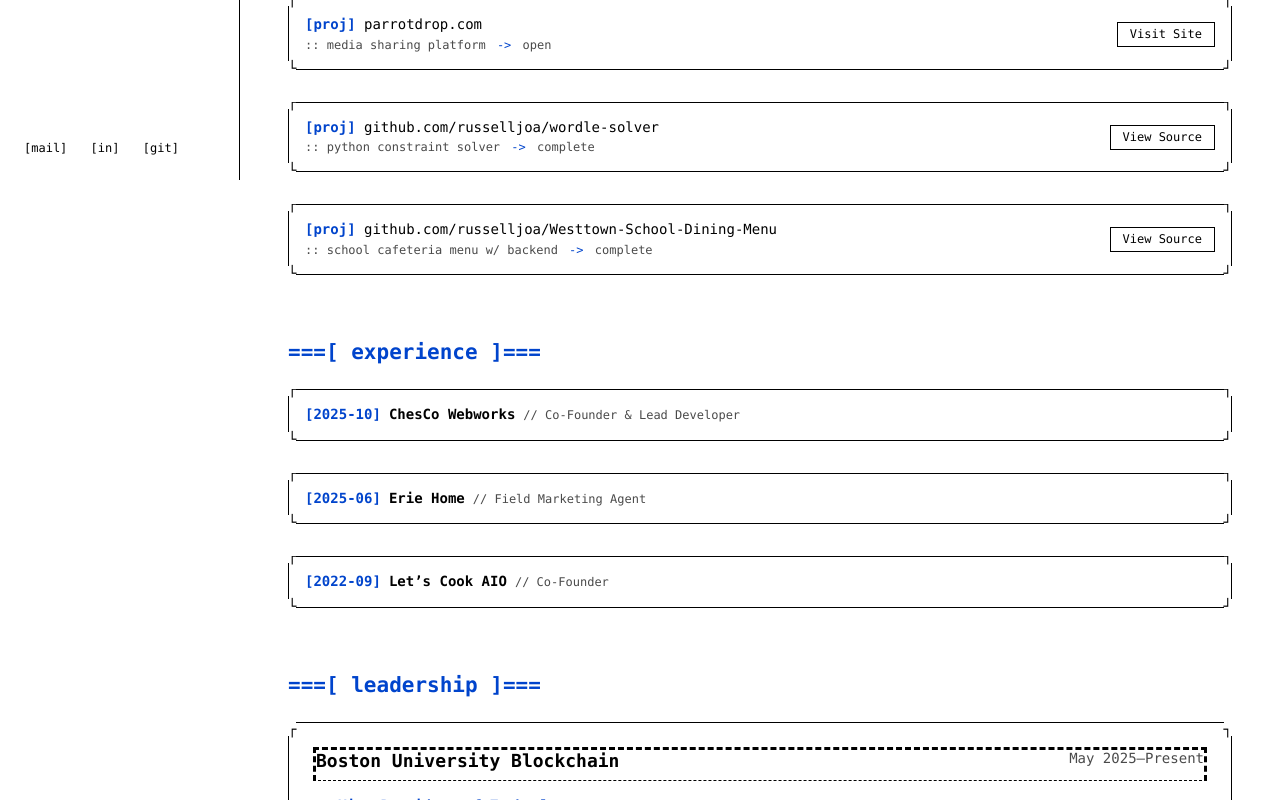
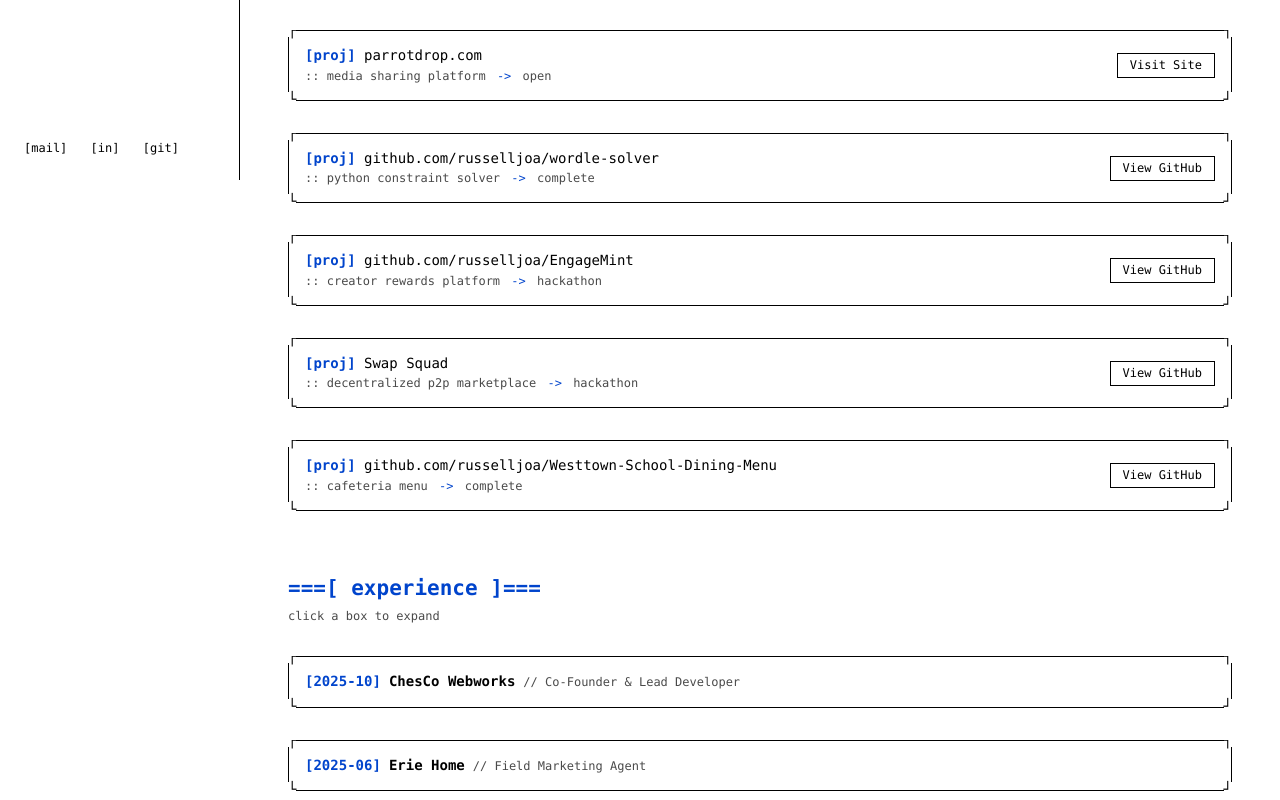
Before and after one commit to russelljoa/portfolio-site, a Next.js app in the folder frontend/: page / in a window 1280 px wide. Shown: the part 620-1420 px from the top of the page. Built offline with nearby package versions, Linux system fonts and the light colour scheme.

Commit message:
Added projects and updated title card to include expandable box info in props

```diff
--- a/frontend/src/app/globals.css
+++ b/frontend/src/app/globals.css
@@ -142,7 +142,7 @@ a:hover, button:hover {
 
 .section-title {
   font-weight: bold;
-  margin-bottom: 1.5rem;
+  margin-bottom: .5rem;
   white-space: pre-wrap;
   word-break: break-all;
 }
--- a/frontend/src/app/page.js
+++ b/frontend/src/app/page.js
@@ -57,12 +57,40 @@ const RESUME = {
         "Automated testing framework for constraints/heuristics"
       ],
       link: "https://github.com/russelljoa/wordle-solver",
-      linkName: "View Source"
+      linkName: "View GitHub"
+    },
+    {
+      id: "engagemint",
+      name: "github.com/russelljoa/EngageMint",
+      desc: "creator rewards platform",
+      status: "hackathon",
+      details: [
+        "EasyA x Harvard x Polkadot hackathon project for tokenized fan engagement",
+        "Lets creators mint ERC-20-style rewards on Polkadot AssetHub and gate minting to admins",
+        "Frontend flows (login/home/merch/videos/extension) for distributing tasks that earn tokens",
+        "Verified on-chain mints via Subscan explorer; built with Solidity, Rust, and JavaScript"
+      ],
+      link: "https://github.com/russelljoa/EngageMint",
+      linkName: "View GitHub"
+    },
+    {
+      id: "swap-squad",
+      name: "Swap Squad",
+      desc: "decentralized p2p marketplace",
+      status: "hackathon",
+      details: [
+        "Decentralized peer-to-peer marketplace on the TRON blockchain with competitive fees",
+        "Smart contract w/ Solidity on TRON, React & Flask for UI & backend",
+        "Achieved 2nd Place Prize Winner at Hackathon",
+        "Leveraged Solidity to build the smart contract on TRON to ensure security, transparency, reliability"
+      ],
+      link: "https://github.com/russelljoa/SwapSquad",
+      linkName: "View GitHub"
     },
     {
       id: "westtown-school-dining-menu",
       name: "github.com/russelljoa/Westtown-School-Dining-Menu",
-      desc: "school cafeteria menu w/ backend",
+      desc: "cafeteria menu",
       status: "complete",
       details: [
         "Web interface for presenting dining menus for Westtown School",
@@ -71,7 +99,7 @@ const RESUME = {
         "Only accessible within Westtown's secure network environment"
       ],
       link: "https://github.com/russelljoa/Westtown-School-Dining-Menu",
-      linkName: "View Source"
+      linkName: "View GitHub"
   }
   ],
   experience: [
@@ -116,7 +144,7 @@ const RESUME = {
       id: "blockchain",
       role: "Vice President of Technology",
       org: "Boston University Blockchain",
-      period: "May 2025–Present",
+      period: "May 2025-Present",
       details: [
         "Led technical seminars on web3/blockchain",
         "Coordinated conference/hackathon logistics",
@@ -159,12 +187,17 @@ const AsciiFrame = ({ children, className }) => (
   </motion.div>
 );
 
-const SectionHeader = ({ title }) => (
-  <motion.h2
-    className="section-title text-accent mb-6"
-  >
-    {`===[ ${title} ]===`}
-  </motion.h2>
+const SectionHeader = ({ title, showExpandHint = false }) => (
+  <div className={clsx("mb-6", showExpandHint && "pb-2")}>
+    <motion.h2
+      className="section-title text-accent"
+    >
+      {`===[ ${title} ]===`}
+    </motion.h2>
+    {showExpandHint && (
+      <p className="text-xs text-muted mt-2">click a box to expand</p>
+    )}
+  </div>
 );
 
 const NavItem = ({ label, href, active, onClick }) => (
@@ -301,7 +334,7 @@ export default function Portfolio() {
 
         {/* PROJECTS SECTION */}
         <section id="projects" className="mb-5 pt-16">
-          <SectionHeader title="projects" />
+          <SectionHeader title="projects" showExpandHint />
           <div className="flex flex-col gap-8">
             {RESUME.projects.map((proj, i) => (
               <ProjectCard key={proj.id} project={proj} index={i} />
@@ -311,7 +344,7 @@ export default function Portfolio() {
 
         {/* EXPERIENCE SECTION */}
         <section id="experience" className="mb-5 pt-16">
-          <SectionHeader title="experience" />
+          <SectionHeader title="experience" showExpandHint />
           <div className="flex flex-col gap-8">
             {RESUME.experience.map((exp, i) => (
               <ExperienceItem key={exp.id} exp={exp} index={i} />
@@ -324,7 +357,7 @@ export default function Portfolio() {
           <SectionHeader title="leadership" />
           {RESUME.leadership.map((lead) => (
             <AsciiFrame key={lead.id} className="p-6">
-              <div className="flex justify-between flex-wrap gap-2 mb-4 border-b border-dashed border-[var(--border)] pb-2">
+              <div className="flex justify-between flex-wrap gap-2 mb-4 border-b border-dashed border-[var(--border)] pb-2 px-2">
                 <h3 className="font-bold text-lg">{lead.org}</h3>
                 <span className="text-muted">{lead.period}</span>
               </div>
@@ -356,7 +389,7 @@ export default function Portfolio() {
                 className="flex flex-col md:flex-row border-b border-[var(--border)] last:border-b-0 py-2 pr-3 hover:bg-gray-50 transition-colors"
                 tabIndex={0}
               >
-                <div className="w-40 font-bold text-accent mb-1 md:mb-0 pr-2">
+                <div className="w-40 font-bold text-accent mb-1 md:mb-0 mr-2">
                   [{category.replace("_", "/")}]
                 </div>
                 <div className="flex-1 text-muted">
@@ -370,7 +403,7 @@ export default function Portfolio() {
         {/* CONTACT SECTION */}
         <section id="contact" className="mb-32 pt-16">
           <SectionHeader title="contact" />
-          <div className="bg-[var(--panel)] p-3 border border-[var(--border)] font-mono relative overflow-hidden">
+          <div className="bg-[var(--panel)] p-3 border border-[var(--border)] font-mono relative overflow-hidden ">
             {/* Scanline effect */}
             <div className="absolute inset-0 pointer-events-none opacity-[0.03]"
                  style={{ background: "linear-gradient(rgba(18, 16, 16, 0) 50%, rgba(0, 0, 0, 0.25) 50%), linear-gradient(90deg, rgba(255, 0, 0, 0.06), rgba(0, 255, 0, 0.02), rgba(0, 0, 255, 0.06))", backgroundSize: "100% 2px, 3px 100%" }}></div>
@@ -491,7 +524,6 @@ function ExperienceItem({ exp, index }) {
                   <span className="font-bold">{exp.company}</span>
                   <span className="text-muted text-xs hidden md:inline"> // {exp.role}</span>
               </div>
-              <div className="md:hidden text-xs text-muted mt-1">{exp.role}</div>
           </div>
       </div>
 
```
